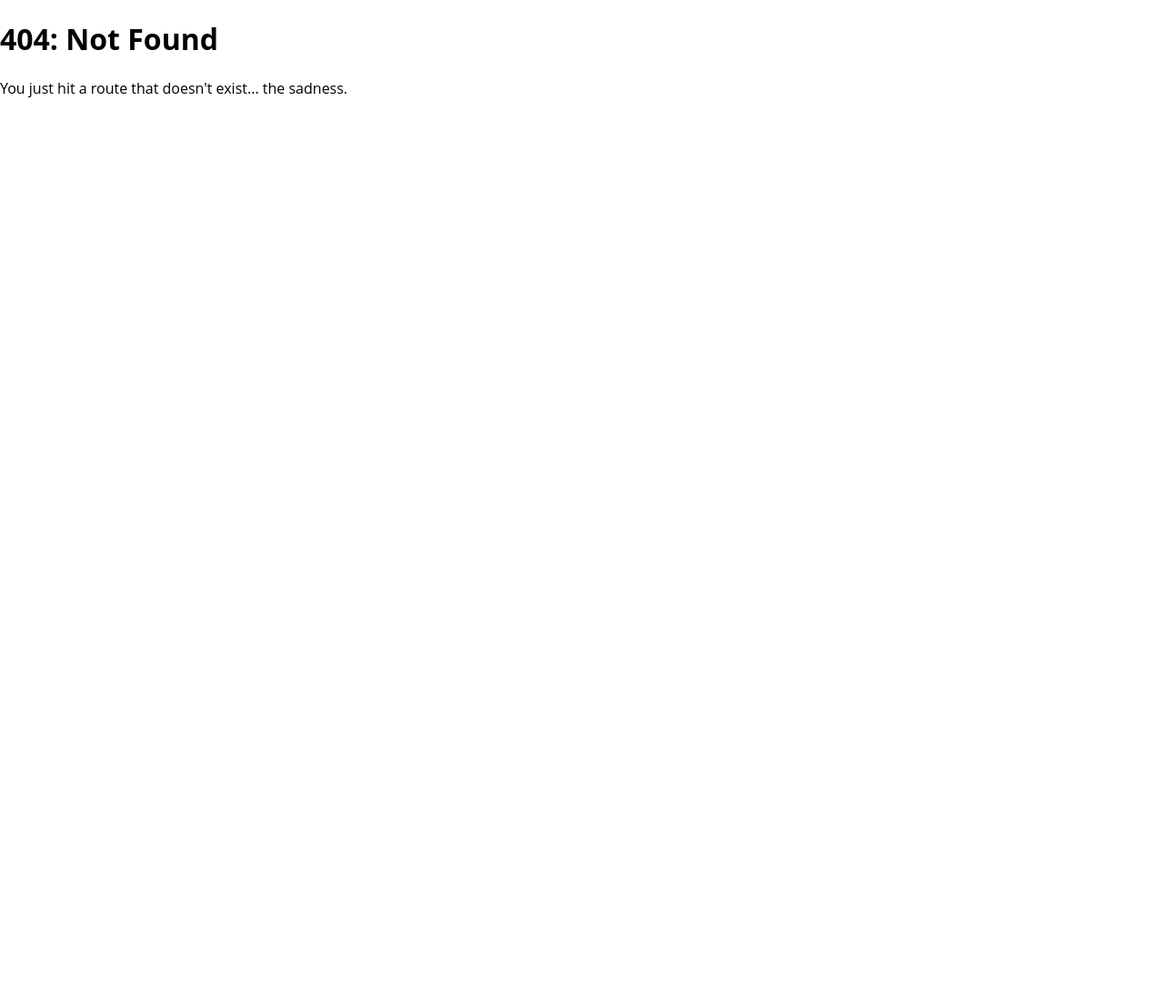
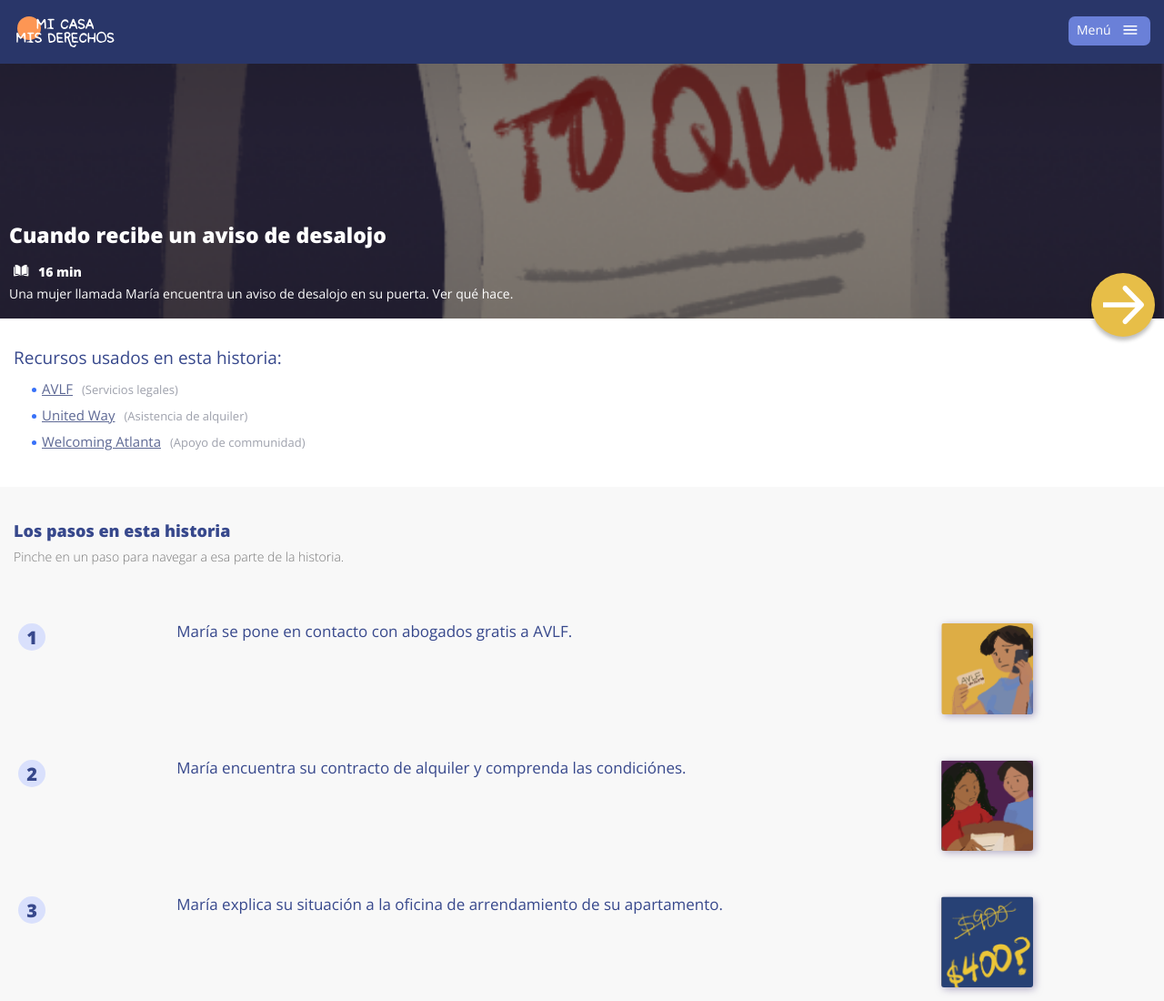
Before and after one commit to rwinstead/MisDerechos, a Gatsby site: page /story-eviction-overview in a window 1280 px wide. Before the commit this address had no page. Shown: the top 1100 px of the page at 91% size. Before the commit the page ends 800 px from the top, so only its background shows below. Built offline with nearby package versions, Linux system fonts and the light colour scheme; Gatsby itself is replaced by a stand-in of ours.

Commit message:
overview page done!

```diff
--- a/src/components/navbar.module.css
+++ b/src/components/navbar.module.css
@@ -58,6 +58,7 @@
       justify-content: space-evenly;
       align-items: flex-start;
       flex-direction: column;
+      z-index: 999;
   }
 
 
--- /dev/null
+++ b/src/pages/story-eviction-overview.js
@@ -0,0 +1,175 @@
+import React from "react"
+import { Link } from "gatsby"
+import "@fontsource/open-sans"
+import Navbar from "../components/navbar"
+import Footer from "../components/footer"
+import * as evictionOverviewStyles from "../styles/pages/story-eviction-overview.module.css"
+import bookIcon from "../assets/icons/book.svg"
+import startArrow from "../assets/icons/startArrow.svg"
+import "@fontsource/open-sans/300.css"
+import "@fontsource/open-sans/800.css"
+
+import thumbnail1 from "../assets/images/eviction-story-overview/thumbnail1.png"
+import thumbnail2 from "../assets/images/eviction-story-overview/thumbnail2.png"
+import thumbnail3 from "../assets/images/eviction-story-overview/thumbnail3.png"
+import thumbnail4 from "../assets/images/eviction-story-overview/thumbnail4.png"
+import thumbnail5 from "../assets/images/eviction-story-overview/thumbnail5.png"
+import thumbnail6 from "../assets/images/eviction-story-overview/thumbnail6.png"
+
+
+export default function StoryOverview() {
+    return (
+        <main>
+            <Navbar/>
+                <section className={evictionOverviewStyles.heroContainer}>
+                    <div id={evictionOverviewStyles.heroText}>Cuando recibe un aviso de desalojo</div>
+                    <div id={evictionOverviewStyles.readingTime}>
+                        <img src={bookIcon} alt="book icon"/>16 min
+                    </div>
+                    <div id={evictionOverviewStyles.storyDescription}>Una mujer llamada María encuentra un aviso de desalojo en su puerta. Ver qué hace. </div>
+                    <Link
+                    to="/story-eviction/"
+                    >
+                        <div id={evictionOverviewStyles.startArrow}>
+                            <img src={startArrow} alt="start story icon"/>
+                        </div>
+                    </Link>
+                </section>
+
+                <section id={evictionOverviewStyles.resourcesContainer}>
+                    <div id={evictionOverviewStyles.resourcesHeader}>
+                        Recursos usados en esta historia:
+                    </div>
+
+                    <div className={evictionOverviewStyles.resourceItemContainer}>
+                        <span className={evictionOverviewStyles.resourceItem}>
+                           <span className={evictionOverviewStyles.bullet}/>AVLF
+                        </span>
+                        <span className={evictionOverviewStyles.resourceDescription}>
+                            (Servicios legales)
+                        </span>
+                    </div>
+
+
+                    <div className={evictionOverviewStyles.resourceItemContainer}>
+                        <span className={evictionOverviewStyles.resourceItem}>
+                           <span className={evictionOverviewStyles.bullet}/>United Way
+                        </span>
+                        <span className={evictionOverviewStyles.resourceDescription}>
+                            (Asistencia de alquiler)
+                        </span>
+                    </div>
+
+                    <div className={evictionOverviewStyles.resourceItemContainer}>
+                        <span className={evictionOverviewStyles.resourceItem}>
+                           <span className={evictionOverviewStyles.bullet}/>Welcoming Atlanta
+                        </span>
+                        <span className={evictionOverviewStyles.resourceDescription}>
+                            (Apoyo de communidad)
+                        </span>
+                    </div>
+                </section>
+
+                <section id={evictionOverviewStyles.stepsContainer}>
+                    <div id={evictionOverviewStyles.stepHeader}>
+                        <span>Los pasos en esta historia</span>
+                        <p>Pinche en un paso para navegar a esa parte de la historia.</p>
+                    </div>
+
+                    <div className={evictionOverviewStyles.stepBox}>
+                        <div className={evictionOverviewStyles.stepItem}>
+                            <div className={evictionOverviewStyles.stepNumberContainer}>
+                                <span className={evictionOverviewStyles.stepNumber}>1</span>
+                            </div>
+                            <div className={evictionOverviewStyles.stepTextContainer}>
+                                <p>María se pone en contacto con abogados gratis a  AVLF.</p>
+                            </div>
+                            <div className={evictionOverviewStyles.stepThumbnail}>
+                                <img src={thumbnail1} alt="Step 1 thumbnail"/>
+                            </div>
+                        </div>
+                    </div>
+
+
+                    <div className={evictionOverviewStyles.stepBox}>
+                        <div className={evictionOverviewStyles.stepItem}>
+                            <div className={evictionOverviewStyles.stepNumberContainer}>
+                                <span className={evictionOverviewStyles.stepNumber}>2</span>
+                            </div>
+                            <div className={evictionOverviewStyles.stepTextContainer}>
+                                <p>María encuentra su contracto de alquiler y comprenda las condiciónes.</p>
+                            </div>
+                            <div className={evictionOverviewStyles.stepThumbnail}>
+                                <img  src={thumbnail2} alt="Step 2 thumbnail"/>
+                            </div>
+                        </div>
+                    </div>
+
+                    <div className={evictionOverviewStyles.stepBox}>
+                        <div className={evictionOverviewStyles.stepItem}>
+                            <div className={evictionOverviewStyles.stepNumberContainer}>
+                                <span className={evictionOverviewStyles.stepNumber}>3</span>
+                            </div>
+                            <div className={evictionOverviewStyles.stepTextContainer}>
+                                <p>María explica su situación a la oficina de arrendamiento de su apartamento.</p>
+                            </div>
+                            <div className={evictionOverviewStyles.stepThumbnail}>
+                                <img  src={thumbnail3} alt="Step 3 thumbnail"/>
+                            </div>
+                        </div>
+                    </div>
+
+                    <div className={evictionOverviewStyles.stepBox}>
+                        <div className={evictionOverviewStyles.stepItem}>
+                            <div className={evictionOverviewStyles.stepNumberContainer}>
+                                <span className={evictionOverviewStyles.stepNumber}>4</span>
+                            </div>
+                            <div className={evictionOverviewStyles.stepTextContainer}>
+                                <p>María presenta la moratoria de desalojos de los CDC.</p>
+                            </div>
+                            <div className={evictionOverviewStyles.stepThumbnail}>
+                                <img  src={thumbnail4} alt="Step 4 thumbnail"/>
+                            </div>
+                        </div>
+                    </div>
+
+                    <div className={evictionOverviewStyles.stepBox}>
+                        <div className={evictionOverviewStyles.stepItem}>
+                            <div className={evictionOverviewStyles.stepNumberContainer}>
+                                <span className={evictionOverviewStyles.stepNumber}>5</span>
+                            </div>
+                            <div className={evictionOverviewStyles.stepTextContainer}>
+                                <p>María solicita la ayuda a la vivienda</p>
+                            </div>
+                            <div className={evictionOverviewStyles.stepThumbnail}>
+                                <img  src={thumbnail5} alt="Step 5 thumbnail"/>
+                            </div>
+                        </div>
+                    </div>
+
+                    <div className={evictionOverviewStyles.stepBox}>
+                        <div className={evictionOverviewStyles.stepItem}>
+                            <div className={evictionOverviewStyles.stepNumberContainer}>
+                                <span className={evictionOverviewStyles.stepNumber}>6</span>
+                            </div>
+                            <div className={evictionOverviewStyles.stepTextContainer}>
+                                <p>María hace un plan para pagar su renta.</p>
+                            </div>
+                            <div className={evictionOverviewStyles.stepThumbnail}>
+                                <img  src={thumbnail6} alt="Step 6 thumbnail"/>
+                            </div>
+                        </div>
+                    </div>
+
+                </section>
+
+
+
+
+
+
+
+            <Footer/>
+        </main>
+    )
+}
--- a/src/pages/story-eviction.js
+++ b/src/pages/story-eviction.js
@@ -31,7 +31,7 @@ export default class EvictionStory extends React.Component {
         return (
         <main>
             <StoryBack
-                link = {'/'} //TODO add link to overview page when complete
+                link = {'/story-eviction-overview/'}
             />
             <SideNav visibility={this.state} />
             <ReactTooltip className={EvictionStoryStyles.toolTipContent} html={true}/>
--- /dev/null
+++ b/src/styles/pages/story-eviction-overview.module.css
@@ -0,0 +1,197 @@
+.heroContainer {
+    background-image: url("../../assets//images/eviction-story-overview/heroImage.png");
+    height:280px;
+    width:100%;
+    background-size: cover;
+    background-position: center;
+    display: flex;
+    justify-content: flex-end;
+    flex-direction: column;
+    color: white;
+}
+
+#heroText, #readingTime, #storyDescription {
+    padding: 0px 0px 10px 10px;
+    height:auto;
+    width:80%;
+}
+
+#heroText {
+    font-size: 23px;
+    font-weight: bolder;
+    line-height: 1.3;
+}
+
+#readingTime {
+    font-size: 14px;
+    padding-top: 5px;
+    padding-bottom: 5px;
+    font-weight: 600;
+}
+
+#readingTime img {
+    padding-right: 10px;
+    padding-left: 5px;
+}
+
+#storyDescription {
+    width: 70%;
+    font-size: 14px;
+    padding-bottom: 18px;
+}
+
+#startArrow {
+    width: 70px;
+    height: 70px;
+    background: #E7BE48;
+    border-radius: 50%;
+    position: absolute;
+    right:10px;
+    top:300px;
+    display: flex;
+    justify-content: center;
+    align-items: center;
+    box-shadow: 0px 4px 4px rgba(0, 0, 0, 0.25);
+}
+
+#startArrow img {
+    width: 45px;
+
+}
+
+#resourcesContainer {
+    background-color: white;
+    height: 185px;
+    width: 100%;
+}
+
+.resourceItemContainer {
+    padding-bottom: 7px;
+}
+
+#resourcesHeader {
+    color: #37488C;
+    font-size: 19px;
+    padding: 30px 0px 10px 15px;
+}
+
+.resourceItem {
+    color: #5D6894;
+    text-decoration-line: underline;
+    font-size: 15px;
+    padding: 0px 0px 5px 35px;
+}
+
+.resourceDescription {
+    color: #9EA1AC;
+    font-size: 13px;
+    padding-left: 10px;
+    font-weight: 300 lighter;
+}
+
+.bullet {
+    width: 5px;
+    height: 5px;
+    background: #3871F8;
+    border-radius: 50%;
+    display: inline-block;
+    margin-bottom: 2.5px;
+    margin-right: 6px;
+}
+
+#stepsContainer {
+    height: auto;
+    width:100%;
+    background-color: #F8F8F8;
+}
+
+#stepHeader {
+    height: 120px;
+    width: 100%;
+    display: flex;
+    flex-direction: column;
+    justify-content: center;
+    align-items: flex-start;
+}
+
+#stepHeader span {
+    color: #37488C;
+    font-weight: bold;
+    font-weight: 900;
+    font-size: 18px;
+    line-height: 27px;
+    padding: 0px 0px 0px 15px;
+    margin-top: 0px;
+}
+
+#stepHeader p {
+    color: #777777;
+    font-size: 14px;
+    padding: 5px 20px 0px 15px;
+    margin: 0px;
+    font-weight: 300;
+}
+
+.stepBox {
+    height: 140px;
+    width: 100%;
+    margin-top: 10px;
+}
+
+.stepItem {
+    display: flex;
+    flex-direction: row;
+    width: 100%;
+    height: 100%;
+    align-items: center;
+    justify-content: center;
+}
+
+.stepThumbnail {
+    width: 30%;
+    height: 100%;
+    margin-right: 15px;
+    display: flex;
+    align-items: center;
+    justify-content: center;
+}
+
+.stepThumbnail img {
+    height: 100px;
+    filter: drop-shadow(2px 2px 4px rgba(104, 89, 143, 0.5));
+    border-radius: 3px;
+}
+
+.stepNumberContainer {
+    height: 100%;
+    width: 15%;
+    margin-left: 10px;
+}
+
+.stepNumber {
+    width: 30px;
+    height: 30px;
+    background: #D9E0FC;
+    border-radius: 50%;
+    display: flex;
+    margin-bottom: 2.5px;
+    margin-right: 6px;
+    align-items: center;
+    justify-content: center;
+    color: #37488C;
+    font-weight: 700;
+    font-size: 20px;
+    margin: 20px 10px 0px 10px;
+}
+
+.stepTextContainer {
+    width: 60%;
+    height: 100%;
+}
+
+.stepTextContainer p {
+    color: #37488C;
+    width: 90%;
+    font-size: 17px;
+    padding-left: 5px;
+}
```
Also changed, not shown: src/assets/icons/book.svg (added), src/assets/icons/startArrow.svg (added), src/assets/images/eviction-story-overview/heroImage.png (added), src/assets/images/eviction-story-overview/thumbnail1.png (added), src/assets/images/eviction-story-overview/thumbnail2.png (added), src/assets/images/eviction-story-overview/thumbnail3.png (added), src/assets/images/eviction-story-overview/thumbnail4.png (added), src/assets/images/eviction-story-overview/thumbnail5.png (added), src/assets/images/eviction-story-overview/thumbnail6.png (added).
